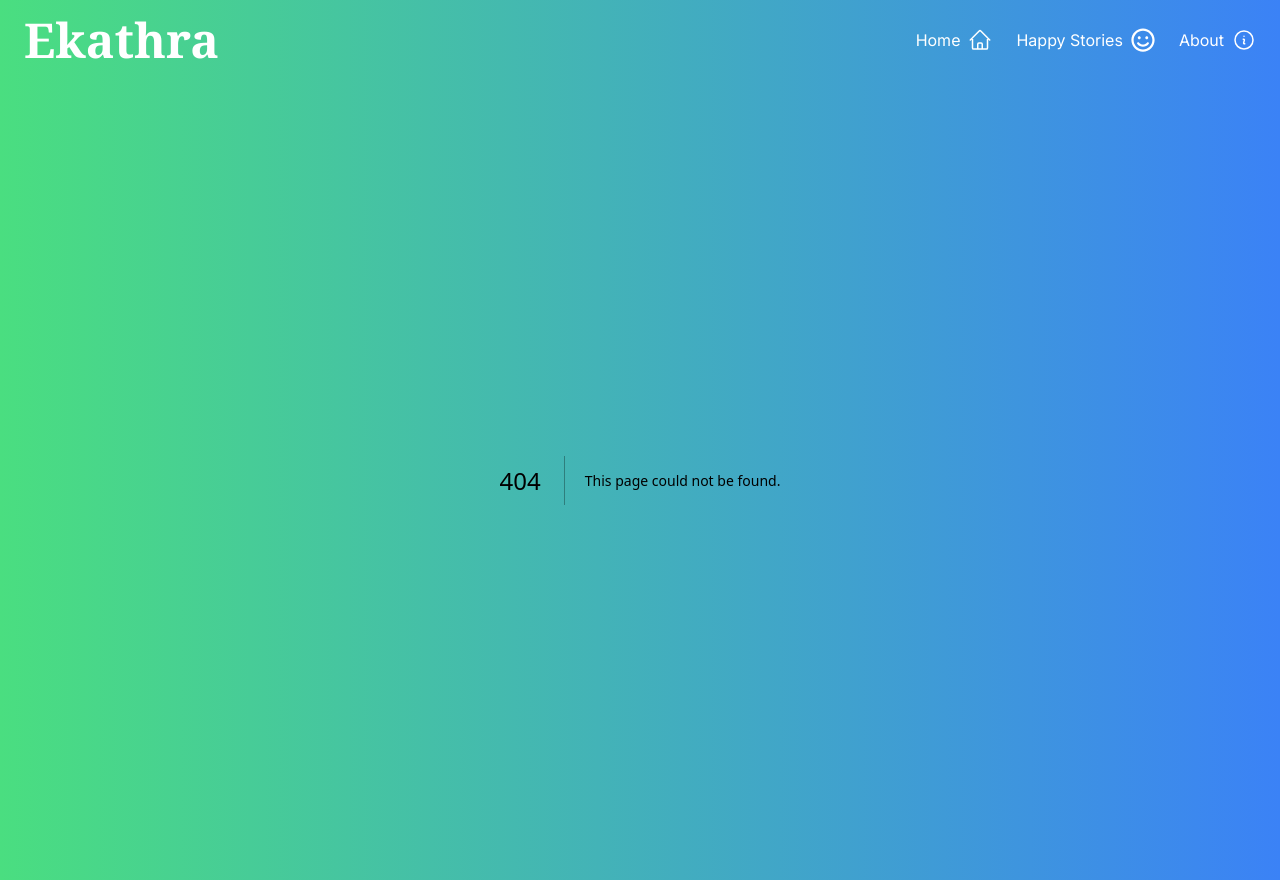
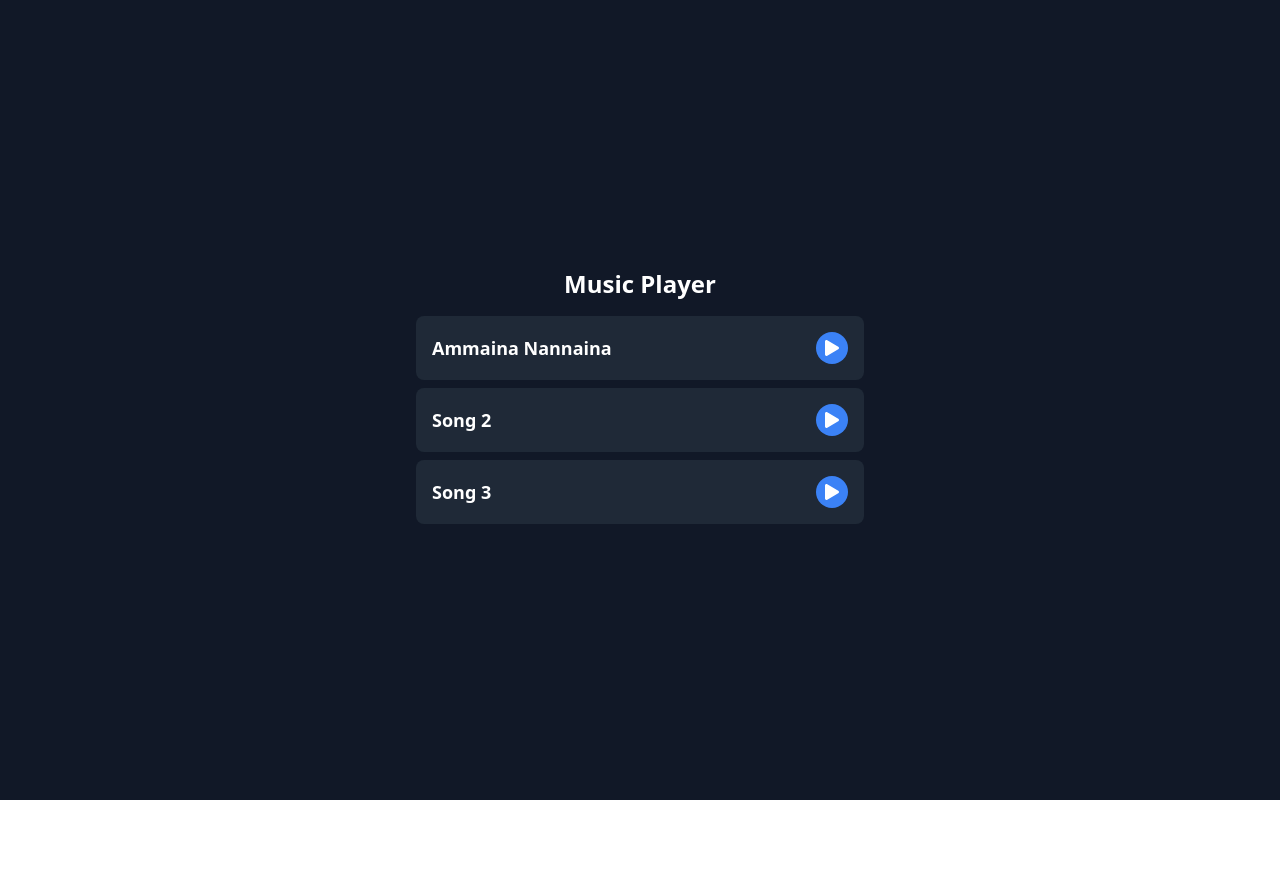
Before and after one commit to Santhosh-CS07/s_s, a Next.js app: page /musicplayer in a window 1280 px wide. Before the commit this address had no page. After the commit the page ends 800 px from the top, so only its background shows below. Built offline with nearby package versions, Linux system fonts and the light colour scheme.

Commit message:
music player added

```diff
--- a/src/app/layout.tsx
+++ b/src/app/layout.tsx
@@ -19,10 +19,11 @@ export default function RootLayout({
   return (
     <html lang="en">
       <body
-        className={`${inter.className} bg-gradient-to-r from-green-400 to-blue-500`}
+      // className={`${inter.className} bg-gradient-to-r from-green-400 to-blue-500`}
       >
-        <Homenavbar />
+        {/* <Homenavbar /> */}
         {children}
+        <script src="https://sdk.scdn.co/spotify-player.js"></script>
       </body>
     </html>
   );
--- /dev/null
+++ b/src/app/musicplayer/page.tsx
@@ -0,0 +1,107 @@
+
+"use client";
+// components/MusicPlayer.js
+// components/MusicPlayer.js
+import React from 'react';
+import Song from '../../components/Song/Song';
+
+const songs = [
+    { title: 'Ammaina Nannaina', src: '/music/Ammaina Nannaina-SenSongsMp3.Co.mp3' },
+    { title: 'Song 2', src: '/music/song2.mp3' },
+    { title: 'Song 3', src: '/music/song3.mp3' },
+    // Add more songs as needed
+];
+
+const MusicPlayer = () => {
+    return (
+        <div className="flex flex-col items-center justify-center min-h-screen bg-gray-900 text-white p-4">
+            <h1 className="text-2xl font-bold mb-4">Music Player</h1>
+            <div className="w-full max-w-md">
+                {songs.map((song, index) => (
+                    <Song key={index} title={song.title} src={song.src} />
+                ))}
+            </div>
+        </div>
+    );
+};
+
+export default MusicPlayer;
+
+// "use client";
+// import React, { useState } from 'react';
+
+// const Page = () => {
+//     const [musicData, setMusicData] = useState(null) as any;
+//     const [query, setQuery] = useState('');
+//     const [isLoading, setIsLoading] = useState(false);
+
+//     const fetchData = async (searchQuery: any) => {
+//         const url = `https://spotify23.p.rapidapi.com/search/?q=${searchQuery}&type=multi&offset=0&limit=10&numberOfTopResults=5`;
+//         const options = {
+//             method: 'GET',
+//             headers: {
+//                 'x-rapidapi-key': '23536740camshabc5aac1698ef0fp125201jsn6b292ea0ce49',
+//                 'x-rapidapi-host': 'spotify23.p.rapidapi.com'
+//             }
+//         };
+
+//         try {
+//             setIsLoading(true);
+//             const response = await fetch(url, options);
+//             const result = await response.json();
+//             setMusicData(result.albums.items);
+//         } catch (error) {
+//             console.error(error);
+//         } finally {
+//             setIsLoading(false);
+//         }
+//     };
+
+//     const handleSearch = (e: any) => {
+//         e.preventDefault();
+//         fetchData(query);
+//     };
+
+//     return (
+//         <div className="container mx-auto p-4">
+//             <form onSubmit={handleSearch} className="mb-4">
+//                 <input
+//                     type="text"
+//                     value={query}
+//                     onChange={(e) => setQuery(e.target.value)}
+//                     placeholder="Search for music"
+//                     className="border p-2 rounded w-full"
+//                 />
+//                 <button type="submit" className="bg-blue-500 text-white p-2 rounded mt-2 w-full">Search</button>
+//             </form>
+//             {isLoading ? (
+//                 <div>Loading...</div>
+//             ) : (
+//                 musicData && (
+//                     <div className="grid grid-cols-1 md:grid-cols-2 lg:grid-cols-3 gap-4">
+//                         {musicData.map((album: any, index: any) => (
+//                             <div key={index} className="border p-4 rounded shadow-lg">
+//                                 <img
+//                                     src={album.data.coverArt.sources[0].url}
+//                                     alt={album.data.name}
+//                                     className="w-full h-64 object-cover rounded"
+//                                 />
+//                                 <h2 className="text-xl font-bold mt-2">{album.data.name}</h2>
+//                                 <p className="text-gray-700">{album.data.artists.items[0].profile.name}</p>
+//                                 <p className="text-gray-500">{album.data.date.year}</p>
+//                                 <button
+//                                     onClick={() => window.open(`https://open.spotify.com/album/${album.data.uri.split(':')[2]}`, '_blank')}
+//                                     className="bg-green-500 text-white p-2 rounded mt-2 w-full"
+//                                 >
+//                                     Play on Spotify
+//                                 </button>
+//                             </div>
+//                         ))}
+//                     </div>
+//                 )
+//             )}
+//         </div>
+//     );
+// };
+
+// export default Page;
--- /dev/null
+++ b/src/components/Song/Song.tsx
@@ -0,0 +1,34 @@
+"use client";
+// components/Song.js
+import React, { useState, useRef } from 'react';
+import { FaPlay, FaPause } from 'react-icons/fa';
+
+const Song = ({ title, src }: any) => {
+    const [isPlaying, setIsPlaying] = useState(false);
+    const audioRef: any = useRef(null);
+
+    const togglePlayPause = () => {
+        if (isPlaying) {
+            audioRef.current?.pause();
+        } else {
+            audioRef.current?.play();
+        }
+        setIsPlaying(!isPlaying);
+    };
+
+    return (
+        <div className="flex items-center justify-between bg-gray-800 text-white p-4 rounded-lg mb-2">
+            <div>
+                <h2 className="text-lg font-bold">{title}</h2>
+            </div>
+            <div>
+                <audio ref={audioRef} src={src}></audio>
+                <button className="p-2 bg-blue-500 rounded-full" onClick={togglePlayPause}>
+                    {isPlaying ? <FaPause /> : <FaPlay />}
+                </button>
+            </div>
+        </div>
+    );
+};
+
+export default Song;
```
Also changed, not shown: 1 other file (tests, documents, lock files or other folders).
